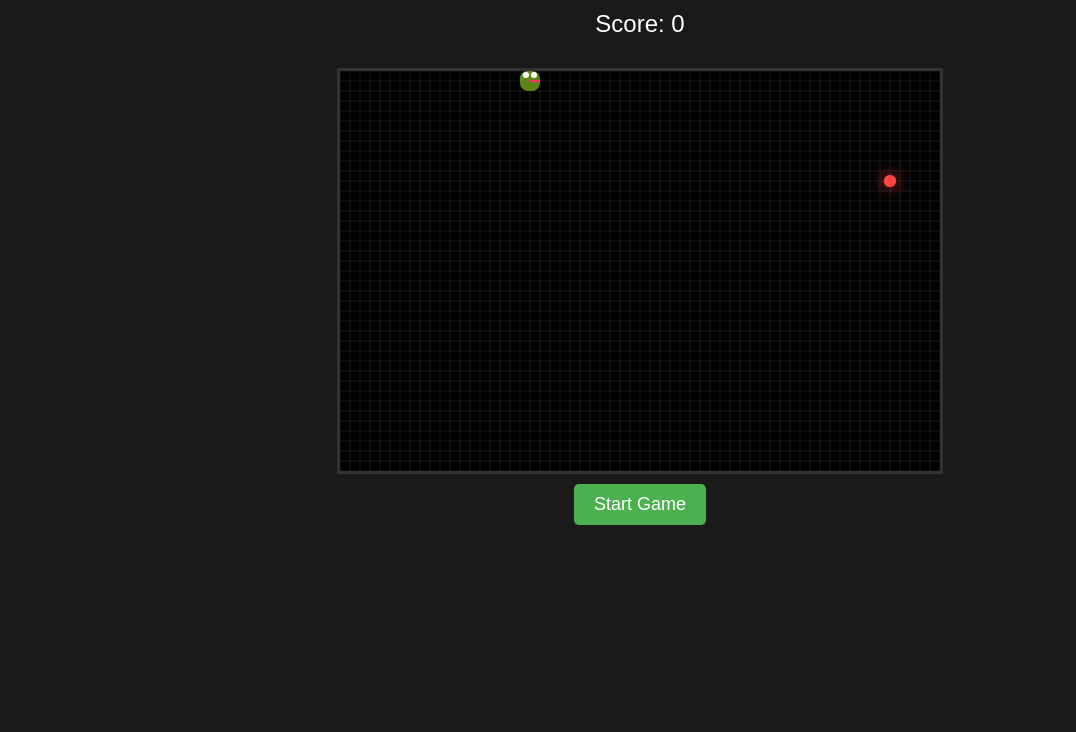
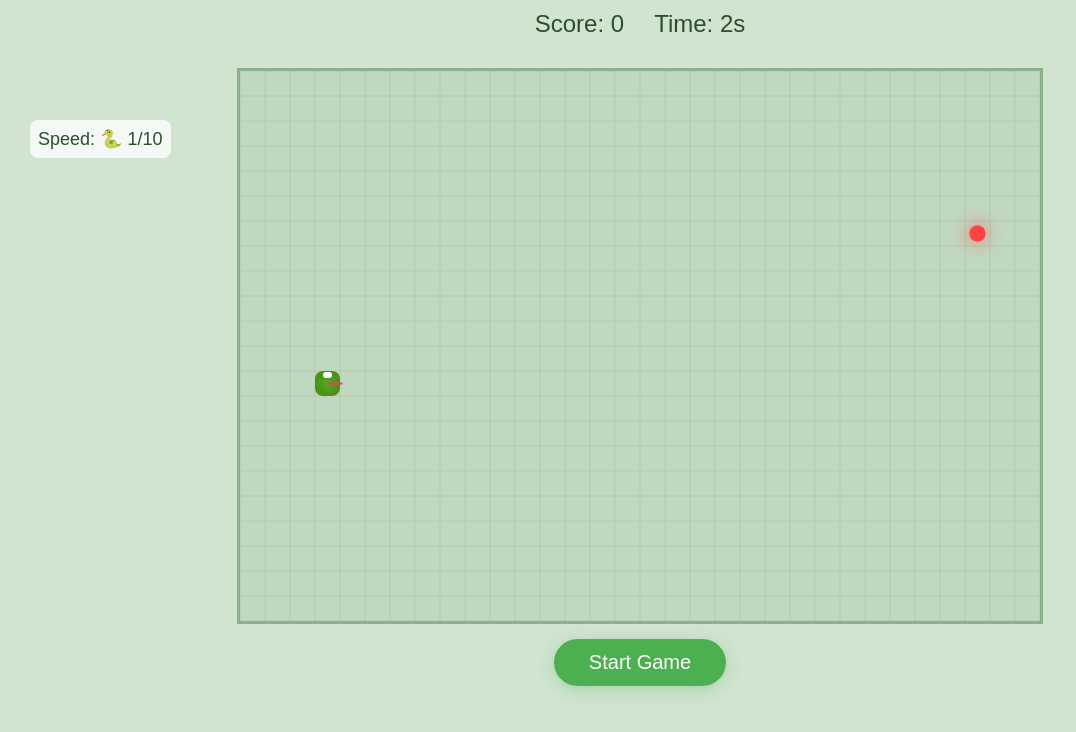
Before and after one commit to upesh-karki/Snake, a plain HTML site: page index.html in a window 1280 px wide. Both pictures are taken after a click on the button "Start Game". Shown: the whole page, without its empty margins (0-1076 px from the left). Drawn offline with Linux system fonts and the light colour scheme.

Commit message:
Add v2 changes

```diff
--- a/index.html
+++ b/index.html
@@ -1,56 +1,128 @@
 <!DOCTYPE html>
 <html>
 <head>
-    <title>Grid-Based Snake Game</title>
+    <title>Nature Snake Game</title>
     <style>
         body {
             display: flex;
             flex-direction: column;
             align-items: center;
-            background: #1a1a1a;
+            background: #d0e4d0;
             margin: 0;
-            font-family: Arial, sans-serif;
+            font-family: 'Arial', sans-serif;
         }
         #gameCanvas {
-            border: 3px solid #333;
+            border: 3px solid #8cb08c;
             margin-top: 20px;
+            background: #c0d8c0;
         }
-        #score {
-            color: white;
+        #stats {
+            color: #2d4d2d;
             font-size: 24px;
             margin: 10px;
+            display: flex;
+            gap: 30px;
         }
         #startBtn {
-            padding: 10px 20px;
-            font-size: 18px;
-            margin: 10px;
+            padding: 12px 35px;
+            font-size: 20px;
+            margin: 15px;
             cursor: pointer;
             background: #4CAF50;
             border: none;
             color: white;
-            border-radius: 5px;
-            transition: background 0.3s;
+            border-radius: 25px;
+            transition: all 0.3s;
+            box-shadow: 0 4px 15px rgba(76, 175, 80, 0.3);
         }
-        #startBtn:hover {
-            background: #45a049;
+        #messages {
+            position: absolute;
+            right: 30px;
+            top: 120px;
+            color: #2d4d2d;
+            font-size: 18px;
+            max-width: 200px;
+            text-align: right;
+            z-index: 100;
+            pointer-events: none;
+        }
+        #speed {
+            position: absolute;
+            left: 30px;
+            top: 120px;
+            color: #2d4d2d;
+            font-size: 18px;
+            background: rgba(255, 255, 255, 0.8);
+            padding: 8px;
+            border-radius: 8px;
+        }
+        .encouragement {
+            font-family: 'Comic Sans MS', 'Chalkboard SE', cursive;
+            font-size: 24px;
+            color: #2d4d2d;
+            text-shadow: 1px 1px 2px white;
+            margin: 10px 0;
+            opacity: 1;
+            animation: fadeInUp 0.5s ease-out;
+            display: flex;
+            align-items: center;
+            gap: 8px;
+        }
+        @keyframes fadeInUp {
+            from {
+                opacity: 0;
+                transform: translateY(20px);
+            }
+            to {
+                opacity: 1;
+                transform: translateY(0);
+            }
+        }
+        .emoji {
+            font-size: 28px;
+            filter: drop-shadow(1px 1px 1px rgba(0,0,0,0.2));
+            font-family: 'Segoe UI Emoji', 'Apple Color Emoji', sans-serif;
         }
     </style>
 </head>
 <body>
+<div id="stats">
     <div id="score">Score: 0</div>
-    <canvas id="gameCanvas" width="600" height="400"></canvas>
+    <div id="timer">Time: 0s</div>
+</div>
+<div id="speed">Speed: 🐍 1/10</div>
+<canvas id="gameCanvas" width="800" height="550"></canvas>
+<div id="messages"></div>
 <button id="startBtn">Start Game</button>
+<audio id="bgMusic" loop>
+    <source src="bgMusic_v2.mp3" type="audio/mpeg">
+    Your browser does not support the audio element.
+</audio>
 
 <script>
+    let bgMusic = document.getElementById('bgMusic');
     const canvas = document.getElementById('gameCanvas');
     const ctx = canvas.getContext('2d');
     const scoreElement = document.getElementById('score');
+    const timerElement = document.getElementById('timer');
     const startBtn = document.getElementById('startBtn');
+    const messagesElement = document.getElementById('messages');
+    const speedElement = document.getElementById('speed');
 
     // Game constants
-        const GRID_SIZE = 10;
-        const CELL_SIZE = 20;
-        const INITIAL_SPEED = 300;
+    const GRID_SIZE = 25;
+    const CELL_SIZE = 25;
+    const INITIAL_SPEED = 150;
+    const ENCOURAGEMENTS = [
+        { text: "Great job!", emojis: ["🎉", "👏", "👍"] },
+        { text: "Nom nom!", emojis: ["🍎", "🐛", "🍴"] },
+        { text: "Growing strong!", emojis: ["💪", "🌱", "🚀"] },
+        { text: "Awesome!", emojis: ["🤩", "🌟", "✨"] },
+        { text: "Well done!", emojis: ["🏆", "🎯", "✅"] },
+        { text: "Yummy!", emojis: ["😋", "🍔", "🍕"] },
+        { text: "Keep going!", emojis: ["🏃", "⚡", "🔥"] },
+        { text: "Fantastic!", emojis: ["🌈", "🎊", "🎈"] }
+    ];
 
     let segments = [];
     let food = {};
@@ -63,9 +135,11 @@
     let updateInterval = INITIAL_SPEED;
     let pendingDirection = null;
     let tongueOut = false;
+    let startTime = 0;
+    let timerInterval;
 
     function initGame() {
-            segments = [{x: 600, y: 500}];
+        segments = [{x: 400, y: 300}];
         score = 0;
         dx = CELL_SIZE;
         dy = 0;
@@ -73,12 +147,25 @@
         pendingDirection = null;
         spawnFood();
         scoreElement.textContent = `Score: ${score}`;
+        timerElement.textContent = `Time: 0s`;
         tongueOut = false;
+        startTime = Date.now();
+        updateSpeedDisplay();
+
+        if(timerInterval) clearInterval(timerInterval);
+        timerInterval = setInterval(updateTimer, 1000);
+
         setInterval(() => tongueOut = !tongueOut, 300);
     }
 
+    function updateTimer() {
+        if(!gameStarted) return;
+        const elapsed = Math.floor((Date.now() - startTime) / 1000);
+        timerElement.textContent = `Time: ${elapsed}s`;
+    }
+
     function drawGrid() {
-            ctx.strokeStyle = '#333';
+        ctx.strokeStyle = '#a0c0a0';
         ctx.lineWidth = 0.5;
 
         // Vertical lines
@@ -112,15 +199,42 @@
         ));
     }
 
+    function updateSpeedDisplay() {
+        const speedLevel = Math.floor((INITIAL_SPEED - updateInterval) / ((INITIAL_SPEED - 50) / 9)) + 1;
+        speedElement.innerHTML = `Speed: ${'🐍'.repeat(Math.min(speedLevel, 5))} ${speedLevel}/10`;
+    }
+
+    function showEncouragement() {
+        const encouragement = ENCOURAGEMENTS[Math.floor(Math.random() * ENCOURAGEMENTS.length)];
+        const emoji = encouragement.emojis[Math.floor(Math.random() * encouragement.emojis.length)];
+
+        const message = document.createElement('div');
+        message.className = 'encouragement';
+        message.innerHTML = `
+            <span class="emoji">${emoji}</span>
+            <span>${encouragement.text}</span>
+        `;
+
+        messagesElement.prepend(message);
+
+        setTimeout(() => {
+            message.style.opacity = '0';
+            setTimeout(() => message.remove(), 1000);
+        }, 3000);
+    }
+
     function drawWorm() {
         segments.forEach((segment, index) => {
-                // Body gradient
             const gradient = ctx.createRadialGradient(
-                    segment.x, segment.y, 0,
-                    segment.x, segment.y, CELL_SIZE/2
+                segment.x + CELL_SIZE/2,
+                segment.y + CELL_SIZE/2,
+                0,
+                segment.x + CELL_SIZE/2,
+                segment.y + CELL_SIZE/2,
+                CELL_SIZE
             );
-                gradient.addColorStop(0, `hsl(${100 - index}, 70%, 50%)`);
-                gradient.addColorStop(1, `hsl(${80 - index}, 70%, 30%)`);
+            gradient.addColorStop(0, `hsl(${100 - index}, 70%, 40%)`);
+            gradient.addColorStop(1, `hsl(${80 - index}, 70%, 25%)`);
 
             ctx.fillStyle = gradient;
             ctx.beginPath();
@@ -132,9 +246,7 @@
             );
             ctx.fill();
 
-                // Head features
             if(index === 0) {
-                    // Eyes
                 ctx.fillStyle = 'white';
                 const eyeDirections = {
                     right: { x: 14, y: 4 },
@@ -160,7 +272,6 @@
                 );
                 ctx.fill();
 
-                    // Tongue animation
                 if(tongueOut) {
                     ctx.strokeStyle = '#ff3366';
                     ctx.lineWidth = 2;
@@ -170,8 +281,8 @@
                         segment.y + CELL_SIZE/2
                     );
                     ctx.lineTo(
-                            segment.x + CELL_SIZE/2 + (dx/CELL_SIZE * 10),
-                            segment.y + CELL_SIZE/2 + (dy/CELL_SIZE * 10)
+                        segment.x + CELL_SIZE/2 + (dx/CELL_SIZE * 15),
+                        segment.y + CELL_SIZE/2 + (dy/CELL_SIZE * 15)
                     );
                     ctx.stroke();
                 }
@@ -182,10 +293,10 @@
     function drawFood() {
         ctx.fillStyle = '#ff4444';
         ctx.beginPath();
-            ctx.arc(food.x + CELL_SIZE/2, food.y + CELL_SIZE/2, 6, 0, Math.PI * 2);
+        ctx.arc(food.x + CELL_SIZE/2, food.y + CELL_SIZE/2, 8, 0, Math.PI * 2);
         ctx.fill();
         ctx.shadowColor = '#ff4444';
-            ctx.shadowBlur = 15;
+        ctx.shadowBlur = 20;
         ctx.fill();
         ctx.shadowBlur = 0;
     }
@@ -229,6 +340,8 @@
             scoreElement.textContent = `Score: ${score}`;
             updateInterval = Math.max(50, INITIAL_SPEED - score);
             spawnFood();
+            showEncouragement();
+            updateSpeedDisplay();
         } else {
             segments.pop();
         }
@@ -238,20 +351,24 @@
         cancelAnimationFrame(gameLoop);
         gameStarted = false;
         startBtn.disabled = false;
+        clearInterval(timerInterval);
+
+        const totalTime = Math.floor((Date.now() - startTime) / 1000);
+
         ctx.fillStyle = 'rgba(0, 0, 0, 0.7)';
         ctx.fillRect(0, 0, canvas.width, canvas.height);
-            ctx.fillStyle = 'white';
-            ctx.font = '30px Arial';
+        ctx.fillStyle = '#c8e6c9';
+        ctx.font = '40px Arial';
         ctx.textAlign = 'center';
-            ctx.fillText('Game Over!', canvas.width/2, canvas.height/2);
-            ctx.font = '20px Arial';
-            ctx.fillText(`Final Score: ${score}`, canvas.width/2, canvas.height/2 + 40);
+        ctx.fillText('Game Over!', canvas.width/2, canvas.height/2 - 40);
+        ctx.font = '24px Arial';
+        ctx.fillText(`Final Score: ${score}`, canvas.width/2, canvas.height/2 + 10);
+        ctx.fillText(`Total Time: ${totalTime}s`, canvas.width/2, canvas.height/2 + 50);
+        speedElement.textContent = `Speed: 🐍 1/10`;
     }
 
     function draw() {
         ctx.clearRect(0, 0, canvas.width, canvas.height);
-            ctx.fillStyle = '#000';
-            ctx.fillRect(0, 0, canvas.width, canvas.height);
         drawGrid();
         drawFood();
         drawWorm();
@@ -301,6 +418,10 @@
         if (gameStarted) return;
         gameStarted = true;
         startBtn.disabled = true;
+        bgMusic.currentTime = 0;
+        bgMusic.play().catch(error => {
+            console.log("Audio playback failed:", error);
+        });
         initGame();
         gameStep();
     }
```
Also changed, not shown: 1 other file. Lines whose indentation alone changed are shown as unchanged.
